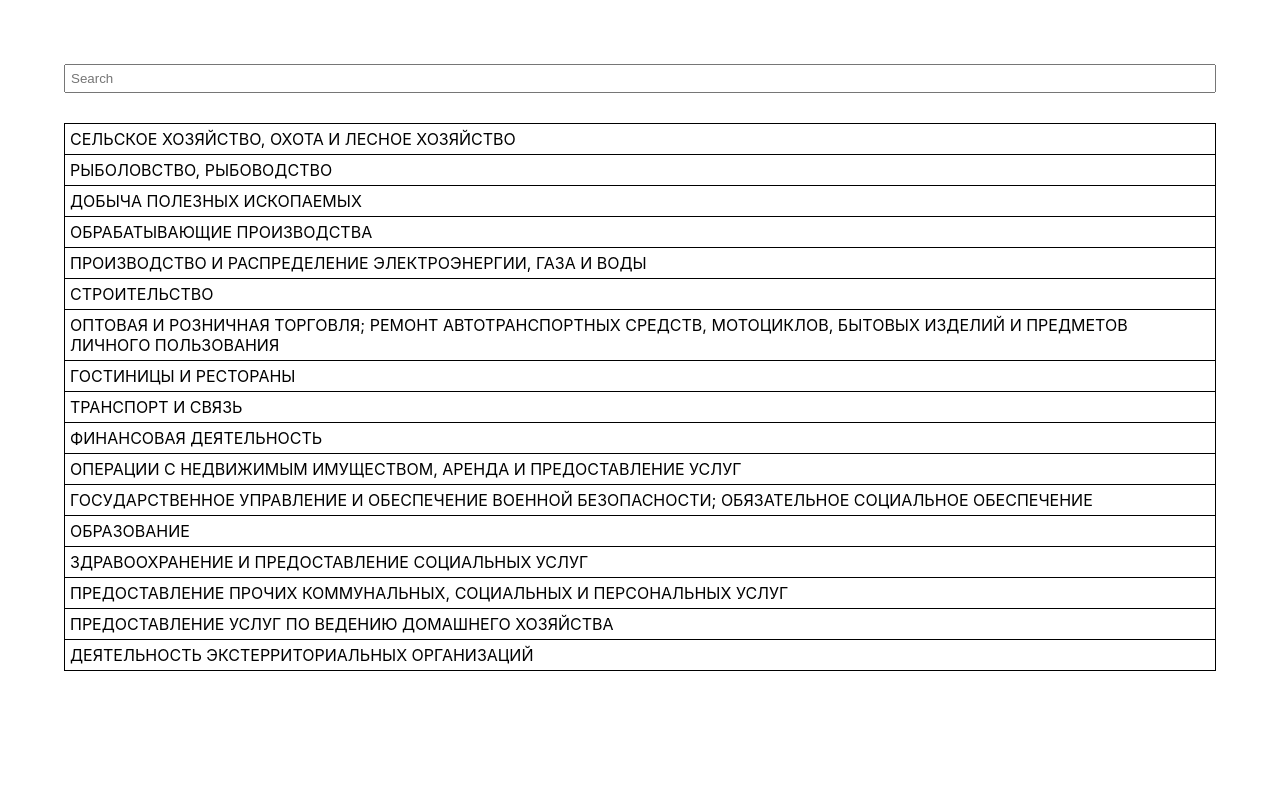
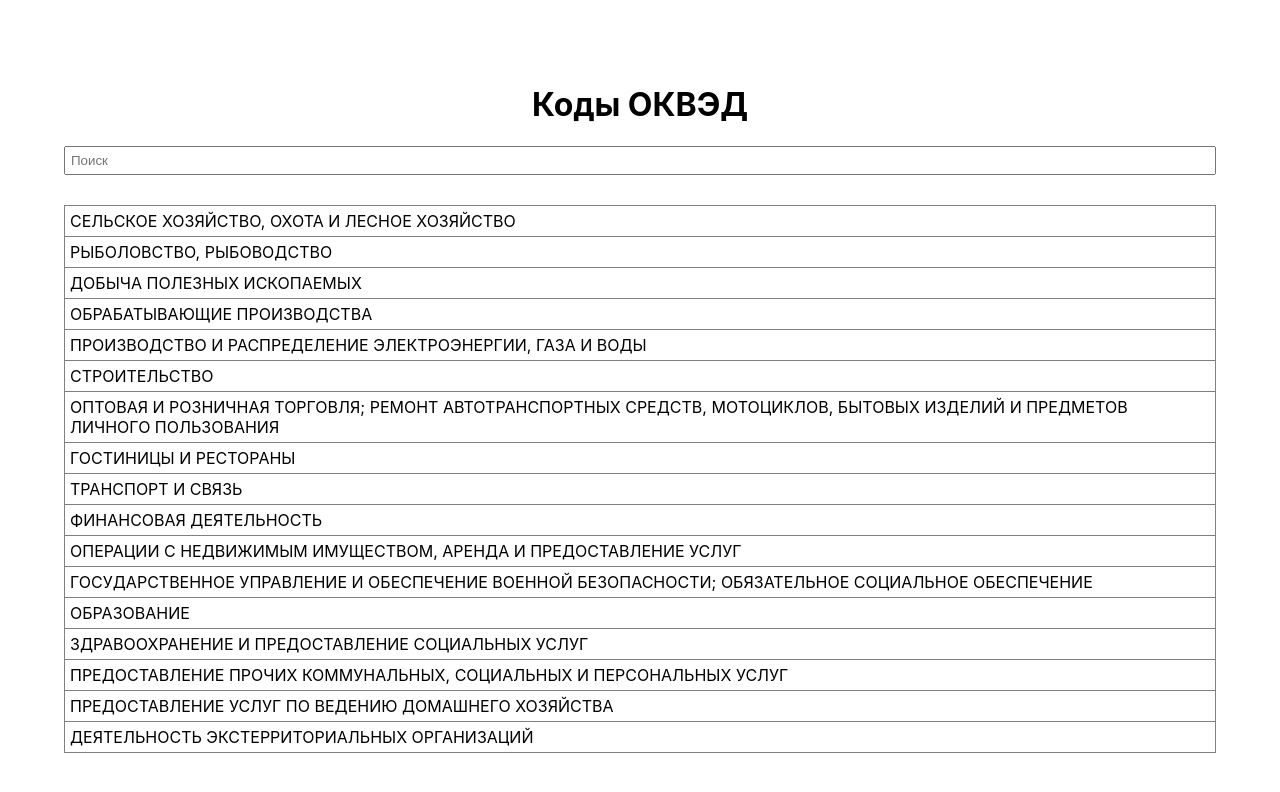
Before and after one commit to ArtyomLoyko/table-search, a React (Create React App) app: page / in a window 1280 px wide. Shown: the top 792 px of the page. Built offline with nearby package versions, Linux system fonts and the light colour scheme.

Commit message:
feat: add header

```diff
--- a/src/App.js
+++ b/src/App.js
@@ -11,12 +11,17 @@ const Container = styled.div`
   padding: 5%;
 `
 
+const H1 = styled.h1`
+  text-align: center;
+`
+
 function App() {
   const [searchValue, setSearchValue] = React.useState('')
   const data = React.useMemo(() => OKVED, [])
 
   return (
     <Container>
+      <H1>Коды ОКВЭД</H1>
       <SearchInput value={searchValue} setValue={setSearchValue} />
       <Table data={data} searchValue={searchValue} />
     </Container>
--- a/src/components/row.js
+++ b/src/components/row.js
@@ -7,7 +7,7 @@ const PADDING = 5
 const PADDING_LEFT = 30
 
 const Tr = styled.tr`
-  border: solid 1px;
+  border: solid 1px gray;
 `
 
 const Td = styled.td`
--- a/src/components/search.js
+++ b/src/components/search.js
@@ -10,6 +10,6 @@ export const SearchInput = ({value, setValue}) => {
   const onChange = React.useCallback((e) => setValue(e.target.value), [setValue])
 
   return (
-    <Input type='text' placeholder='Search' value={value} onChange={onChange} />
+    <Input type='text' placeholder='Поиск' value={value} onChange={onChange} />
   )
 }
```
